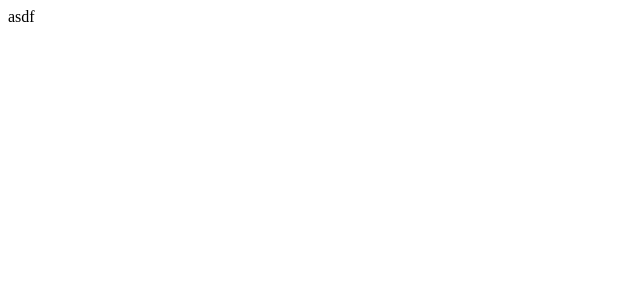
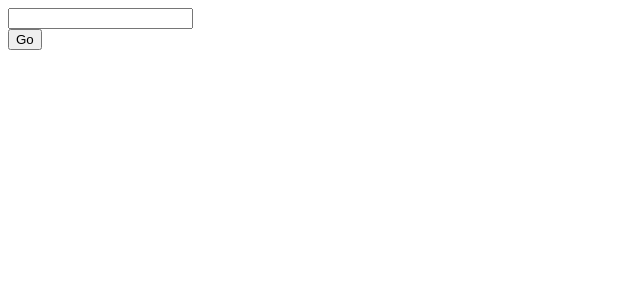
Before and after one commit to nullromo/hptcg-proxy-printer, a React (Create React App) app: page / in a window 1280 px wide. Shown: the top 300 px of the page, without its empty margins (0-640 px from the left). Built offline with nearby package versions, Linux system fonts and the light colour scheme; the HTML template or start-up script is replaced by a standard one.

Commit message:
add test

```diff
--- a/src/App.tsx
+++ b/src/App.tsx
@@ -1,5 +1,47 @@
+import axios from 'axios';
+import React from 'react';
+
 const App = () => {
-    return <div>asdf</div>;
+    const [result, setResult] = React.useState('');
+    const [name, setName] = React.useState('');
+
+    return (
+        <div
+            style={{
+                alignItems: 'flex-start',
+                display: 'flex',
+                flexDirection: 'column',
+            }}
+        >
+            <input
+                type='text'
+                value={name}
+                onChange={(event) => {
+                    setName(event.target.value);
+                }}
+            />
+            <button
+                type='button'
+                onClick={() => {
+                    const form = new FormData();
+                    form.append('searchText', name);
+                    axios
+                        .post(
+                            'https://accio.cards/search?handler=SearchCards',
+                            form,
+                            { headers: { 'Access-Control-Allow-Origin': '*' } },
+                        )
+                        .then((result) => {
+                            console.log(result);
+                        })
+                        .catch(console.error);
+                }}
+            >
+                Go
+            </button>
+            <div>{result}</div>
+        </div>
+    );
 };
 
 export default App;
```
